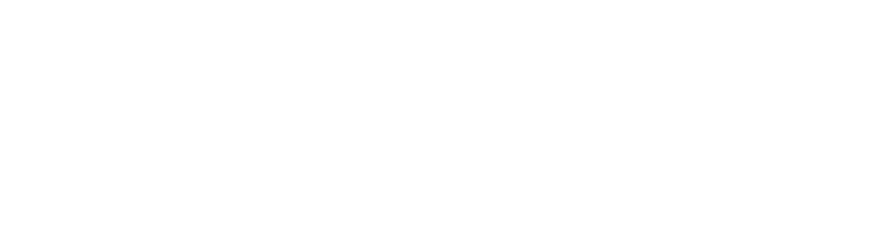
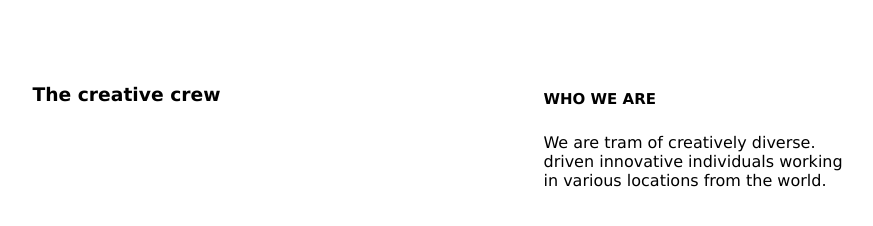
Before and after one commit to Syed-Musa/challange, a plain HTML site: page index.html in a window 1280 px wide. Shown: the whole page, without its empty margins (202-1075 px from the left). Drawn offline with Linux system fonts and the light colour scheme.

Commit message:
added a header section

```diff
--- a/index.html
+++ b/index.html
@@ -7,6 +7,17 @@
     <link rel="stylesheet" href="style/challange.css">
 </head>
 <body>
+    <header class="header">
+        <div class="header-container">
+            <div>
+                <h3>The creative crew</h3>
+            </div>
 
+            <div>
+                <h5>Who we are</h5>
+                <p class="para">We are tram of creatively diverse. driven innovative individuals working in various locations from the world.</p>
+            </div>
+        </div>
+    </header>
 </body>
 </html>
--- a/style/challange.css
+++ b/style/challange.css
@@ -0,0 +1,28 @@
+body {
+    box-sizing: border-box;
+    font-family: 'Lucida Sans', 'Lucida Sans Regular', 'Lucida Grande', 'Lucida Sans Unicode', Geneva, Verdana, sans-serif;
+}
+
+.header {
+    margin: 50px;
+    padding: 15px;
+}
+
+.header-container {
+    display: flex;
+    justify-content: space-around;
+}
+
+.header-container h3 {
+    font-weight: 700;
+}
+
+.header-container h5 {
+    font-weight: 700;
+    font-size: 15px;
+    text-transform: uppercase;
+}
+
+.header-container .para {
+    width: 300px;
+}
```
